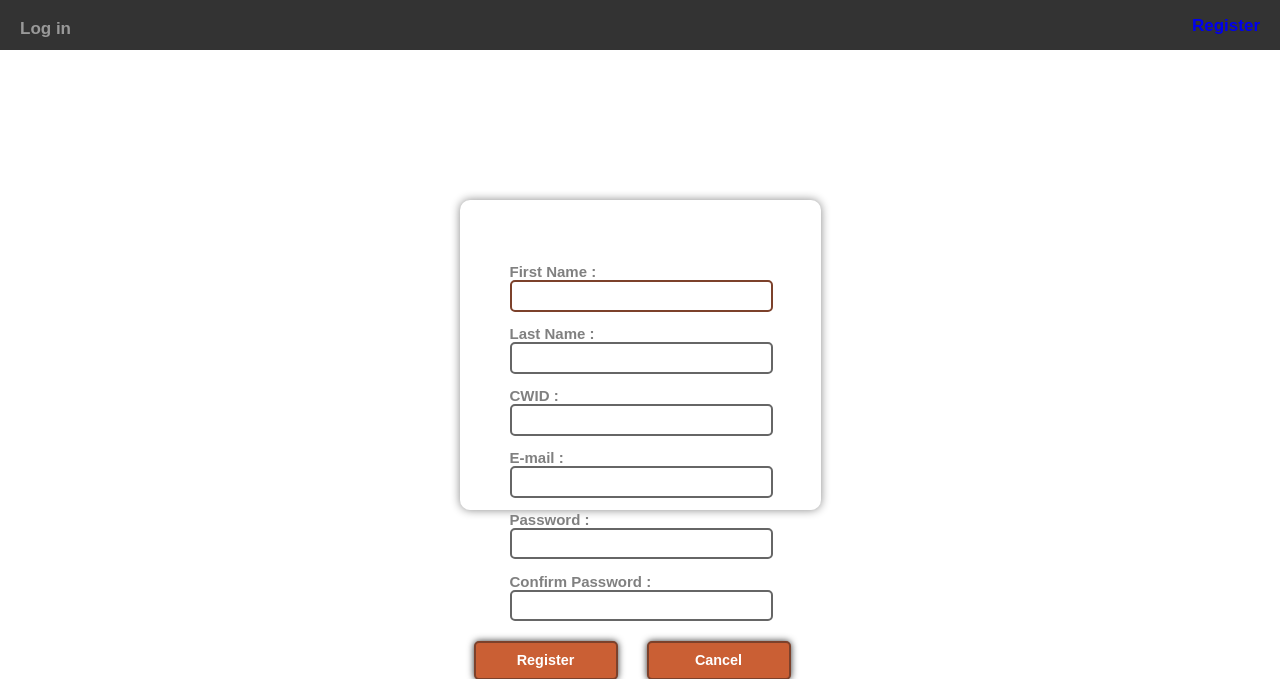
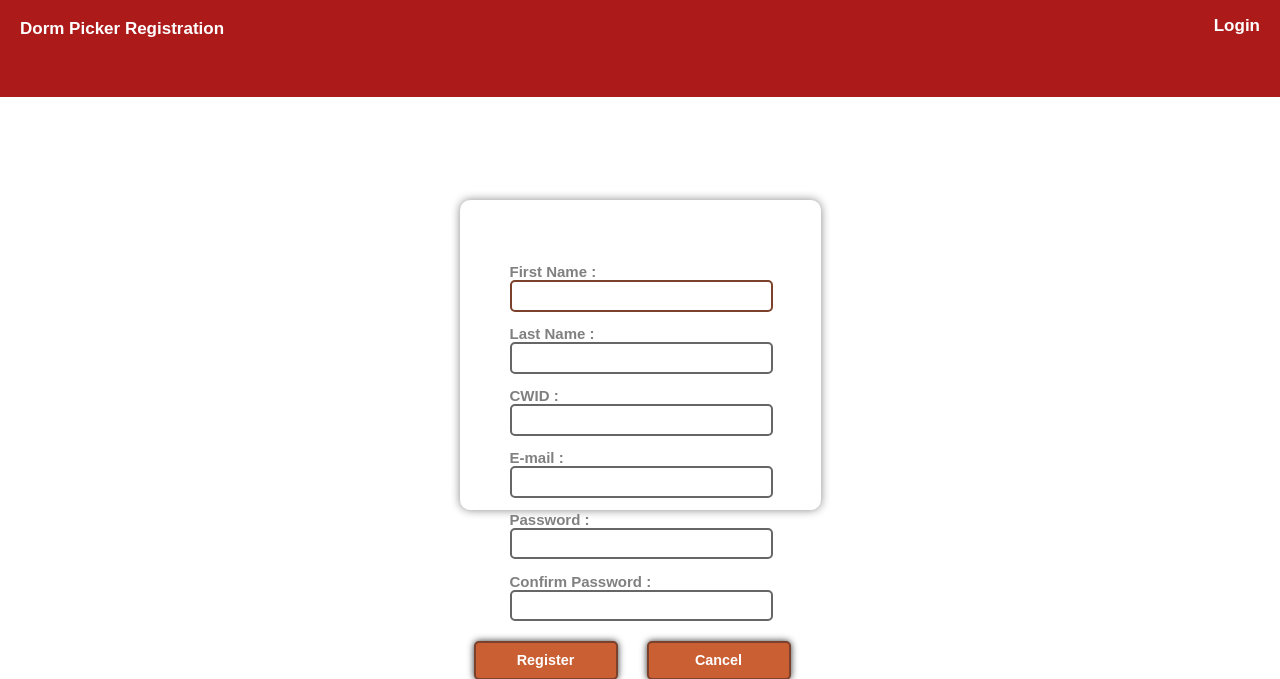
Before and after one commit to JosephRowell/SD3PHP, a PHP site: page /register.php in a window 1280 px wide. Shown: the top 679 px of the page. Run offline with PHP 8.4, Linux system fonts and the light colour scheme; a stand-in replaces the project's code that opens the database connection.

Commit message:
updated reg
tweaks

```diff
--- a/register.php
+++ b/register.php
@@ -14,8 +14,8 @@
 
     <body>
         <header id="head" >
-        	<p>Log in</p>
-        	<p><a href="register.php"><span id="register">Register</span></a></p>
+        	<p>Dorm Picker Registration</p>
+        	<p><a href="index.php#login-overlay"><span id="register">Login</span></a></p>
         </header>
 
         <div id="main-wrapper">
--- a/style.css
+++ b/style.css
@@ -19,6 +19,7 @@ time, mark, audio, video {
 	font-size: 100%;
 	font: inherit;
 	vertical-align: baseline;
+	color: #FFFFFF;
 }
 /* HTML5 display-role reset for older browsers */
 article, aside, details, figcaption, figure,
@@ -54,9 +55,10 @@ header#head {
 header#head p {
 	font-family: Arial, Helvetica, sans-serif;
 	font-size: 17px;
-	color:#999;
+	color: #FFFFFF;
 	font-weight: bold;
 	padding: 20px;
+	background-color: #AC1B1A;
 }
 
 header#head p #register {
```
Also changed, not shown: index.php (+5 -4 lines).
